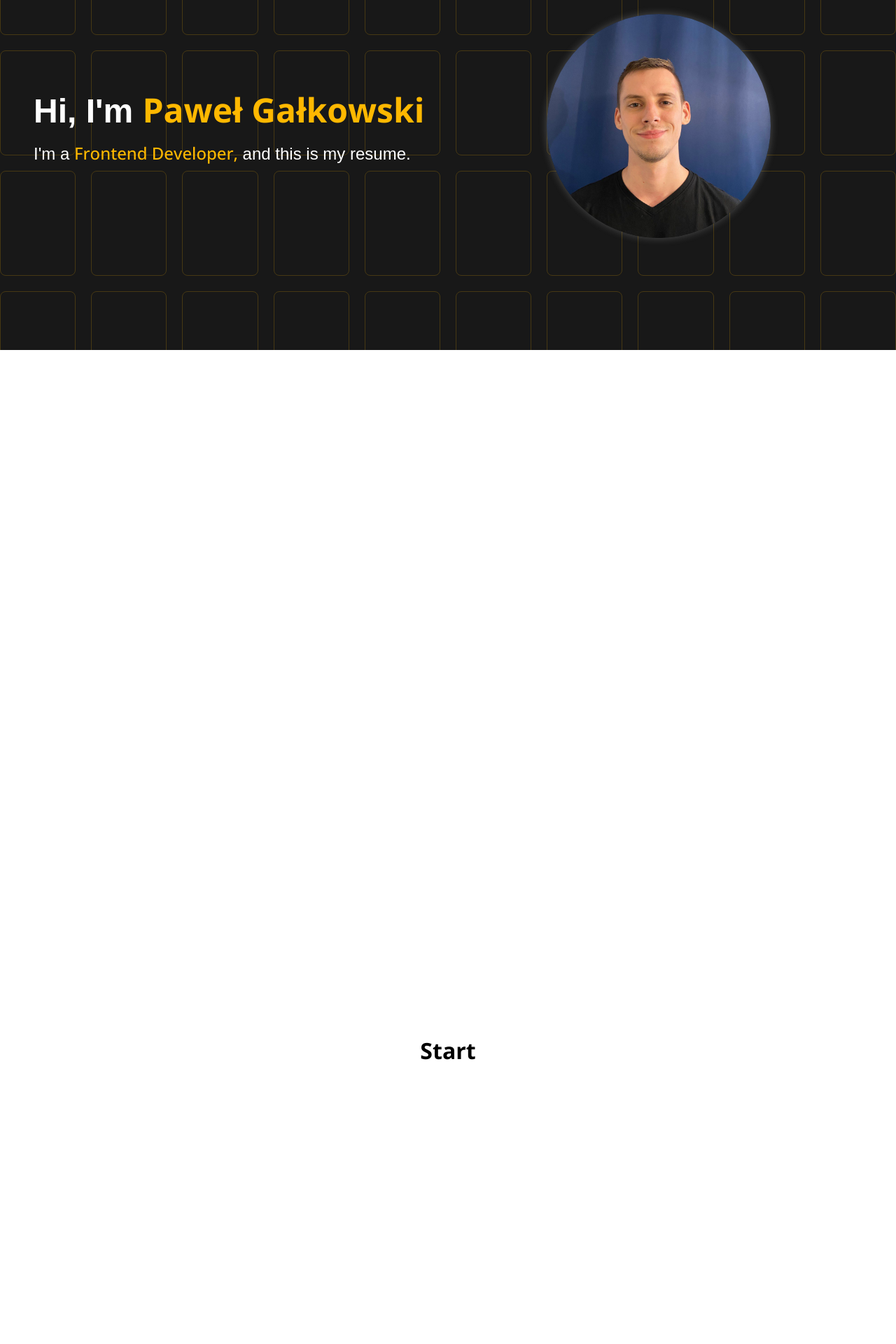
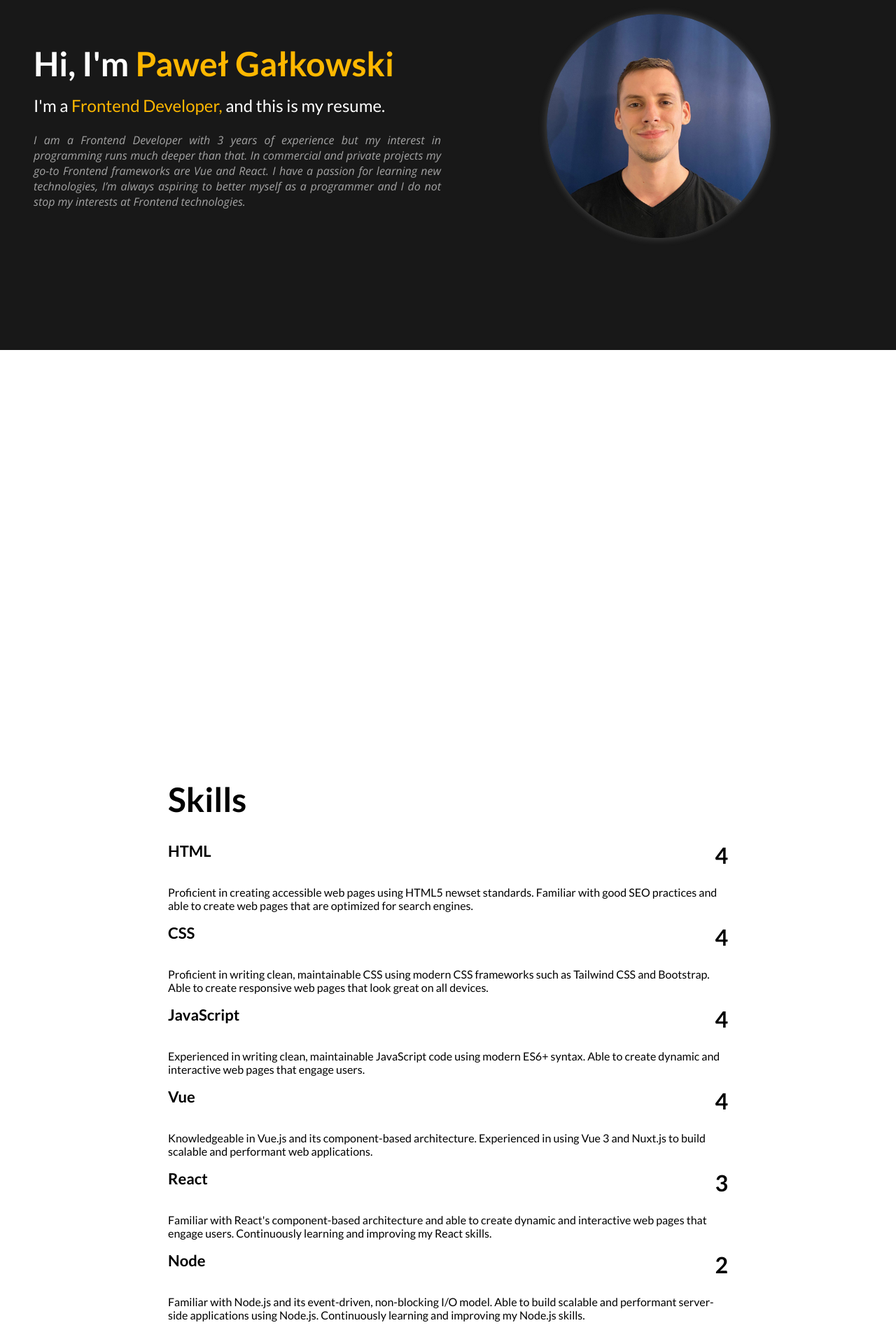
Before and after one commit to galkowskip/cv-project, a Vue app: page / in a window 1280 px wide. Shown: the part 100-2020 px from the top of the page at 70% size. Built offline with nearby package versions, Linux system fonts and the light colour scheme.

Commit message:
skills slide wip

```diff
--- a/src/App.vue
+++ b/src/App.vue
@@ -1,69 +1,80 @@
 <template>
   <HeroSection />
   <div class="main-grid">
-    <SliderContainer v-model:linkList="linkList" v-model:progress="timelineProgress"
-      @changeActiveLink="changeActiveLink" />
+    <SliderContainer
+      v-model:linkList="linkList"
+      v-model:progress="timelineProgress"
+      @changeActiveLink="changeActiveLink"
+    >
+      <template v-slot:item.skills="{ slide }">
+        <SliderContentSkills :slide="slide" />
+      </template>
+      <template v-slot:item.experience="{ slide }">
+        <SliderContentExperience :slide="slide" />
+      </template>
+      <template v-slot:item.projects="{ slide }">
+        <SliderContentProjects :slide="slide" />
+      </template>
+      <template v-slot:item.contacts="{ slide }">
+        <SliderContentContacts :slide="slide" />
+      </template>
+    </SliderContainer>
   </div>
   <GoBackSection />
 </template>
 
 <script setup lang="ts">
 // import RightNavbar from './components/RightNavbar.vue'
-import { ref } from 'vue'
+import { ref } from "vue";
 
-import type { ListItem } from './types'
-import SliderContainer from './components/SliderContainer.vue';
-import HeroSection from './components/HeroSection.vue';
-import GoBackSection from './components/GoBackSection.vue';
+import type { ListItem } from "./types";
+import SliderContainer from "./components/SliderContainer.vue";
+import HeroSection from "./components/HeroSection.vue";
+import GoBackSection from "./components/GoBackSection.vue";
 
-const timelineProgress = ref<number>(0)
+import SliderContentSkills from "./components/SliderContentSkills.vue";
+import SliderContentExperience from "./components/SliderContentExperience.vue";
+import SliderContentProjects from "./components/SliderContentProjects.vue";
+import SliderContentContacts from "./components/SliderContentContacts.vue";
 
-const linkList = ref<Array<ListItem>>(
-  [
+const timelineProgress = ref<number>(0);
+
+const linkList = ref<Array<ListItem>>([
   {
-      name: 'start',
-      text: 'Start',
-      active: true,
-      id: '0',
+    name: "skills",
+    text: "Skills",
+    active: false,
+    id: "1",
   },
   {
-      name: 'skills',
-      text: 'Skills',
+    name: "experience",
+    text: "Experience",
     active: false,
-      id: '1',
+    id: "2",
   },
   {
-      name: 'experience',
-      text: 'Experience',
+    name: "projects",
+    text: "Projects",
     active: false,
-      id: '2',
+    id: "3",
   },
   {
-      name: 'projects',
-      text: 'Projects',
+    name: "contacts",
+    text: "Contacts",
     active: false,
-      id: '3',
+    id: "4",
   },
-    {
-      name: 'contacts',
-      text: 'Contacts',
-      active: false,
-      id: '4',
-    },
-  ]
-
-)
+]);
 
 function changeActiveLink(id: string): void {
   linkList.value.forEach((item) => {
     if (item.id === id) {
-      item.active = true
+      item.active = true;
     } else {
-      item.active = false
+      item.active = false;
     }
-  })
+  });
 }
-
 </script>
 
 <style scoped lang="scss">
--- a/src/components/HeroSection.vue
+++ b/src/components/HeroSection.vue
@@ -3,22 +3,38 @@
     <div class="hero-section__container">
       <div class="hero-section__content">
         <div class="hero-section__title">
-                    Hi, I'm <span class="hero-section__title--highlighted">Paweł Gałkowski</span>
+          Hi, I'm
+          <span class="hero-section__title--highlighted">Paweł Gałkowski</span>
         </div>
         <div class="hero-section__text">
-                    I'm a <span class="hero-section__text--highlighted">Frontend Developer,</span> and this is my resume.
+          I'm a
+          <span class="hero-section__text--highlighted"
+            >Frontend Developer,</span
+          >
+          and this is my resume.
+        </div>
+        <p class="hero-section__paragraph">
+          I am a Frontend Developer with 3 years of experience but my interest
+          in programming runs much deeper than that. In commercial and private
+          projects my go-to Frontend frameworks are Vue and React. I have a
+          passion for learning new technologies, I’m always aspiring to better
+          myself as a programmer and I do not stop my interests at Frontend
+          technologies.
+        </p>
+      </div>
+      <div class="hero-section__background">
+        <img
+          src="../assets/images/hero-section-background.png"
+          alt="hero section background"
+        />
       </div>
     </div>
-            <div class="hero-section__background">
-                <img src="../assets/images/hero-section-background.png" alt="hero section background">
-            </div>
-        </div>
-        <HeroAnimation />
+    <!-- <HeroAnimation /> -->
   </div>
 </template>
 
 <script setup>
-import HeroAnimation from './animations/HeroAnimation.vue';
+// import HeroAnimation from './animations/HeroAnimation.vue';
 </script>
 
 <style scoped lang="scss">
@@ -52,7 +68,7 @@ import HeroAnimation from './animations/HeroAnimation.vue';
   }
 
   &__title {
-        font-family: 'Montserrat', sans-serif;
+    font-family: "Lato", sans-serif;
     font-style: normal;
     font-weight: 700;
     font-size: 48px;
@@ -61,12 +77,12 @@ import HeroAnimation from './animations/HeroAnimation.vue';
     margin-bottom: 16px;
 
     &--highlighted {
-            color: #FFB800;
+      color: #ffb800;
     }
   }
 
   &__text {
-        font-family: 'Montserrat', sans-serif;
+    font-family: "Lato", sans-serif;
     font-style: normal;
     font-weight: 500;
     font-size: 24px;
@@ -74,8 +90,20 @@ import HeroAnimation from './animations/HeroAnimation.vue';
     color: white;
 
     &--highlighted {
-            color: #FFB800;
+      color: #ffb800;
     }
+  }
+  &__paragraph {
+    font-family: "Open Sans", sans-serif;
+    font-style: normal;
+    font-weight: 400;
+    font-size: 16px;
+    line-height: 22px;
+    opacity: 0.6;
+    color: white;
+    text-align: justify;
+    font-style: italic;
+    margin-top: 24px;
   }
 
   &__background {
--- a/src/components/SliderContainer.vue
+++ b/src/components/SliderContainer.vue
@@ -1,144 +1,174 @@
 <template>
   <div class="slider">
     <div class="slider__container" ref="container">
-            <div ref="slides" v-for="(slide, index) in linkList" @click="onChangeActiveLink(slide.id)" class="slide" :class="{
+      <div
+        ref="slides"
+        v-for="(slide, index) in linkList"
+        @click="onChangeActiveLink(slide.id)"
+        class="slide"
+        :class="{
           'slide--active': slide.active,
           'slide--prev': prevSlideIndex === index,
-                'slide--next': prevSlideIndex + 2 === index || (prevSlideIndex + 2 === linkList.length && index === 0),
-            }">
-                {{ slide.text }}
+          'slide--next':
+            prevSlideIndex + 2 === index ||
+            (prevSlideIndex + 2 === linkList.length && index === 0),
+        }"
+      >
+        <slot :name="`item.${slide.name}`" v-bind="{ slide, index }" />
       </div>
     </div>
   </div>
 </template>
 
 <script setup lang="ts">
-import { computed, onMounted, ref, nextTick, watch } from 'vue';
-import canChangeSlide from '../composables/canChangeSlide'
-import type { ListItem } from '../types'
+import { computed, onMounted, ref, nextTick, watch } from "vue";
+import canChangeSlide from "../composables/canChangeSlide";
+import type { ListItem } from "../types";
 
-import { gsap } from 'gsap';
-import { ScrollTrigger } from 'gsap/ScrollTrigger';
-import { ScrollToPlugin } from 'gsap/all';
+import { gsap } from "gsap";
+import { ScrollTrigger } from "gsap/ScrollTrigger";
+import { ScrollToPlugin } from "gsap/all";
 
-gsap.registerPlugin(ScrollTrigger)
-gsap.registerPlugin(ScrollToPlugin)
+gsap.registerPlugin(ScrollTrigger);
+gsap.registerPlugin(ScrollToPlugin);
 
-const emit = defineEmits(['update:linkList', 'changeActiveLink', 'update:progress'])
+const emit = defineEmits([
+  "update:linkList",
+  "changeActiveLink",
+  "update:progress",
+]);
 const props = defineProps<{
-    linkList: Array<ListItem>
-}>()
+  linkList: Array<ListItem>;
+}>();
 
-const { linkListComputed,
-    onChangeActiveLink,
-} = canChangeSlide(props.linkList, emit)
+const { linkListComputed, onChangeActiveLink } = canChangeSlide(
+  props.linkList,
+  emit
+);
 
 const activeSlideIndex = computed(() => {
-    return linkListComputed.value.findIndex((slide) => slide.active)
-})
+  return linkListComputed.value.findIndex((slide) => slide.active);
+});
 const prevSlideIndex = computed(() => {
-    return activeSlideIndex.value === 0 ? linkListComputed.value.length - 1 : activeSlideIndex.value - 1
-})
+  return activeSlideIndex.value === 0
+    ? linkListComputed.value.length - 1
+    : activeSlideIndex.value - 1;
+});
 
-const container = ref<HTMLElement | null>(null)
-const slides = ref<HTMLElement[]>([])
-const tl = ref<gsap.core.Timeline | null>(null)
-const activeSliderItemIndexFromScroll = ref<number>(0)
-activeSliderItemIndexFromScroll.value = activeSlideIndex.value
-const lockSlideChangeEventEmit = ref<boolean>(false)
+const container = ref<HTMLElement | null>(null);
+const slides = ref<HTMLElement[]>([]);
+const tl = ref<gsap.core.Timeline | null>(null);
+const activeSliderItemIndexFromScroll = ref<number>(0);
+activeSliderItemIndexFromScroll.value = activeSlideIndex.value;
+const lockSlideChangeEventEmit = ref<boolean>(false);
 
-watch(() => activeSlideIndex.value, (index) => {
-    if (activeSliderItemIndexFromScroll.value === index) return
+watch(
+  () => activeSlideIndex.value,
+  (index) => {
+    if (activeSliderItemIndexFromScroll.value === index) return;
 
     if (tl.value === null || tl.value.scrollTrigger === undefined) return;
 
-    lockSlideChangeEventEmit.value = true
+    lockSlideChangeEventEmit.value = true;
     gsap.to(window, {
-        scrollTo: tl.value.scrollTrigger.labelToScroll(`slide-${index}`), onComplete: () => {
-            lockSlideChangeEventEmit.value = false
+      scrollTo: tl.value.scrollTrigger.labelToScroll(`slide-${index}`),
+      onComplete: () => {
+        lockSlideChangeEventEmit.value = false;
+      },
+    });
   }
-    })
-})
+);
 
 function scrollChangeActiveItem(index: number): void {
-    activeSliderItemIndexFromScroll.value = index
+  activeSliderItemIndexFromScroll.value = index;
   if (lockSlideChangeEventEmit.value) return;
-    onChangeActiveLink(linkListComputed.value[index].id)
+  onChangeActiveLink(linkListComputed.value[index].id);
 }
 
 function runAnimation(): gsap.core.Timeline | null {
-    if (container.value === null || !Array.isArray(slides.value) || !slides.value.length) return null
+  if (
+    container.value === null ||
+    !Array.isArray(slides.value) ||
+    !slides.value.length
+  )
+    return null;
 
   const tl = gsap.timeline({
     scrollTrigger: {
       trigger: container.value,
-            start: 'top top',
+      start: "top top",
       end: `+=${slides.value.length * slides.value[0].offsetHeight}`,
       scrub: 1,
       pin: true,
       anticipatePin: 1,
 
       snap: {
-                snapTo: 'labels',
+        snapTo: "labels",
         duration: { min: 0.2, max: 0.5 },
       },
       onUpdate(self) {
-                emit('update:progress', self.progress.toFixed(2))
-            }
+        emit("update:progress", self.progress.toFixed(2));
       },
-    })
+    },
+  });
 
-    tl.addLabel('start')
+  tl.addLabel("start");
 
   slides.value.forEach((slide, index) => {
     tl.add(() => {
-            scrollChangeActiveItem(index)
-        })
+      scrollChangeActiveItem(index);
+    });
 
     if (!index) {
       tl.set(slide, {
         xPercent: 0,
         opacity: 1,
-            })
+      });
     } else {
-            tl.fromTo(slide, {
+      tl.fromTo(
+        slide,
+        {
           xPercent: -50,
           opacity: 0,
-            }, {
+        },
+        {
           xPercent: 0,
           opacity: 1,
-            })
+        }
+      );
     }
 
-        tl.addLabel(`slide-${index}`)
-        tl.addPause(1)
+    tl.addLabel(`slide-${index}`);
+    tl.addPause(1);
 
-        tl.addLabel(`slide-${index}-end`, `+=${slide.offsetHeight}`)
+    tl.addLabel(`slide-${index}-end`, `+=${slide.offsetHeight}`);
 
     if (index !== slides.value.length - 1) {
-            tl.fromTo(slide, {
+      tl.fromTo(
+        slide,
+        {
           xPercent: 0,
           opacity: 1,
-            }, {
+        },
+        {
           xPercent: 50,
           opacity: 0,
-            })
+        }
+      );
     }
     tl.add(() => {
-            scrollChangeActiveItem(index)
-        })
-    })
+      scrollChangeActiveItem(index);
+    });
+  });
 
-    return tl
+  return tl;
 }
 
 onMounted(() => {
   nextTick(() => {
-        tl.value = runAnimation()
-
-
-    })
-})
+    tl.value = runAnimation();
+  });
+});
 </script>
 
 <style scoped lang="scss">
@@ -152,7 +182,6 @@ onMounted(() => {
   height: 100%;
   position: relative;
   background-color: white;
-
 }
 
 .slide {
@@ -189,6 +218,5 @@ onMounted(() => {
   //     z-index: 0;
   //     transform: translateX(100%);
   // }
-
 }
 </style>
--- /dev/null
+++ b/src/components/SliderContentContacts.vue
@@ -0,0 +1,14 @@
+<template>
+  <SliderContentContainer>
+    <template v-slot:title>Skills</template>
+    <template v-slot:content>
+      <div class="skills"></div>
+    </template>
+  </SliderContentContainer>
+</template>
+
+<script setup>
+import SliderContentContainer from "./SliderContentContainer.vue";
+</script>
+
+<style scoped></style>
--- /dev/null
+++ b/src/components/SliderContentContainer.vue
@@ -0,0 +1,23 @@
+<template>
+  <div class="slider-content">
+    <h2 class="slider-content__title">
+      <slot name="title"></slot>
+    </h2>
+
+    <div class="slider-content__content">
+      <slot name="content"></slot>
+    </div>
+  </div>
+</template>
+
+<script setup></script>
+
+<style scoped lang="scss">
+.slider-content {
+  max-width: 100%;
+  width: 800px;
+  &__title {
+    margin-bottom: 32px;
+  }
+}
+</style>
--- /dev/null
+++ b/src/components/SliderContentExperience.vue
@@ -0,0 +1,14 @@
+<template>
+  <SliderContentContainer>
+    <template v-slot:title>Experience</template>
+    <template v-slot:content>
+      <div class="experience"></div>
+    </template>
+  </SliderContentContainer>
+</template>
+
+<script setup>
+import SliderContentContainer from "./SliderContentContainer.vue";
+</script>
+
+<style scoped></style>
--- /dev/null
+++ b/src/components/SliderContentProjects.vue
@@ -0,0 +1,14 @@
+<template>
+  <SliderContentContainer>
+    <template v-slot:title>Skills</template>
+    <template v-slot:content>
+      <div class="skills"></div>
+    </template>
+  </SliderContentContainer>
+</template>
+
+<script setup>
+import SliderContentContainer from "./SliderContentContainer.vue";
+</script>
+
+<style scoped></style>
--- /dev/null
+++ b/src/components/SliderContentSkills.vue
@@ -0,0 +1,98 @@
+<template>
+  <SliderContentContainer class="slider-content--skills">
+    <template v-slot:title>Skills</template>
+    <template v-slot:content>
+      <div class="skills">
+        <div class="skill" v-for="(item, index) in skills">
+          <div class="skill__content">
+            <div class="skill__name">{{ item.name }}</div>
+            <div class="skill__value">{{ item.value }}</div>
+          </div>
+          <div class="skill__description">
+            {{ item.description }}
+          </div>
+        </div>
+      </div>
+    </template>
+  </SliderContentContainer>
+</template>
+
+<script setup>
+import SliderContentContainer from "./SliderContentContainer.vue";
+
+const skills = [
+  {
+    name: "HTML",
+    value: "4",
+    description:
+      "Proficient in creating accessible web pages using HTML5 newset standards.  Familiar with good SEO practices and able to create web pages that are optimized for search engines.",
+  },
+  {
+    name: "CSS",
+    value: "4",
+    description:
+      "Proficient in writing clean, maintainable CSS using modern CSS frameworks such as Tailwind CSS and Bootstrap. Able to create responsive web pages that look great on all devices.",
+  },
+  {
+    name: "JavaScript",
+    value: "4",
+    description:
+      "Experienced in writing clean, maintainable JavaScript code using modern ES6+ syntax. Able to create dynamic and interactive web pages that engage users.",
+  },
+
+  {
+    name: "Vue",
+    value: "4",
+    description:
+      "Knowledgeable in Vue.js and its component-based architecture. Experienced in using Vue 3 and Nuxt.js to build scalable and performant web applications.",
+  },
+  {
+    name: "React",
+    value: "3",
+    description:
+      "Familiar with React's component-based architecture and able to create dynamic and interactive web pages that engage users. Continuously learning and improving my React skills.",
+  },
+  {
+    name: "Node",
+    value: "2",
+    description:
+      "Familiar with Node.js and its event-driven, non-blocking I/O model. Able to build scalable and performant server-side applications using Node.js. Continuously learning and improving my Node.js skills.",
+  },
+];
+1;
+</script>
+
+<style scoped lang="scss">
+.slider-content {
+  &--skills {
+    .skills {
+      display: flex;
+      flex-direction: column;
+      gap: 16px;
+      .skill {
+        display: flex;
+        flex-direction: column;
+        gap: 24px;
+
+        .skill__content {
+          display: flex;
+          align-content: center;
+          justify-content: space-between;
+        }
+        .skill__name {
+          font-size: 22px;
+          font-weight: 600;
+        }
+        .skill_value {
+          font-size: 18px;
+          font-weight: 400;
+        }
+        .skill__description {
+          font-size: 16px;
+          font-weight: 400;
+        }
+      }
+    }
+  }
+}
+</style>
--- a/src/components/animations/HeroAnimation.vue
+++ b/src/components/animations/HeroAnimation.vue
@@ -1,20 +1,61 @@
 <template>
   <div class="hero-animation">
-        <div ref="animationItem" class="hero-animation__item" v-for="item in 40"></div>
+    <div
+      ref="animationItems"
+      class="hero-animation__item"
+      v-for="item in 10"
+    ></div>
   </div>
 </template>
 
 <script setup lang="ts">
-import { gsap } from "gsap"
-import { ref } from "vue"
+import { gsap } from "gsap";
+import { ref, onMounted } from "vue";
 
-const animationItems = ref()
+const animationItems = ref<[HTMLElement] | undefined>();
 
 function runAnnimation(): void {
+  if (animationItems.value === undefined) return;
 
+  const elements = animationItems.value;
 
+  elements.forEach((element, index) => {
+    gsap.set(element, {
+      x: `${index * (element.clientWidth + 50)}`,
+      rotate: "45deg",
+    });
+  });
 
+  gsap.fromTo(
+    elements,
+    {
+      y: "-100%",
+    },
+    {
+      duration: 1,
+      y: "100%",
+      x: "+=100",
+      ease: "power2.inOut",
+      onComplete() {
+        // gsap.fromTo(
+        //   elements,
+        //   {},
+        //   {
+        //     duration: 3,
+        //     ease: "linear",
+        //     onComplete() {
+        //       runAnnimation();
+        //     },
+        //   }
+        // );
+      },
     }
+  );
+}
+
+onMounted(() => {
+  runAnnimation();
+});
 
 runAnnimation();
 </script>
@@ -28,20 +69,16 @@ runAnnimation();
   left: 0;
   overflow: hidden;
   background-color: rgb(24, 24, 24);
-    display: grid;
   z-index: -1;
-    grid-template-columns: repeat(10, 1fr);
-    grid-template-rows: repeat(4, 150px);
-    gap: 22px;
-
   &__item {
-        width: 100%;
-        height: 100%;
-        border: 1px solid #FFB800;
-        opacity: 0.2;
-        border-radius: 8px;
-        transform: rotateX(0deg) rotateY(0deg);
-
+    width: 10%;
+    transform: rotateX(45deg);
+    background-color: #ffb800;
+    opacity: 0.1;
+    position: absolute;
+    height: 120%;
+    transform-style: preserve-3d;
+    transform-origin: center center;
   }
 }
 </style>
--- a/src/index.scss
+++ b/src/index.scss
@@ -1,9 +1,10 @@
 @import url('https://fonts.googleapis.com/css2?family=Lato:ital,wght@0,100;0,300;0,400;0,700;0,900;1,100;1,300;1,400;1,700;1,900&family=Open+Sans:ital,wght@0,300;0,400;0,500;0,600;0,700;0,800;1,300;1,400;1,500;1,600;1,700;1,800&display=swap');
+@import url('https://fonts.googleapis.com/css2?family=Open+Sans:ital,wght@0,300;0,600;1,300;1,600&display=swap');
 
 * {
     margin: 0;
     padding: 0;
     box-sizing: border-box;
 
-    font-family: 'Open Sans';
+    font-family: 'Lato';
 }
```
Also changed, not shown: src/components/RightNavbar.vue (deleted, +0 -75 lines), 1 other file (tests, documents, lock files or other folders). Lines whose indentation alone changed are shown as unchanged.
